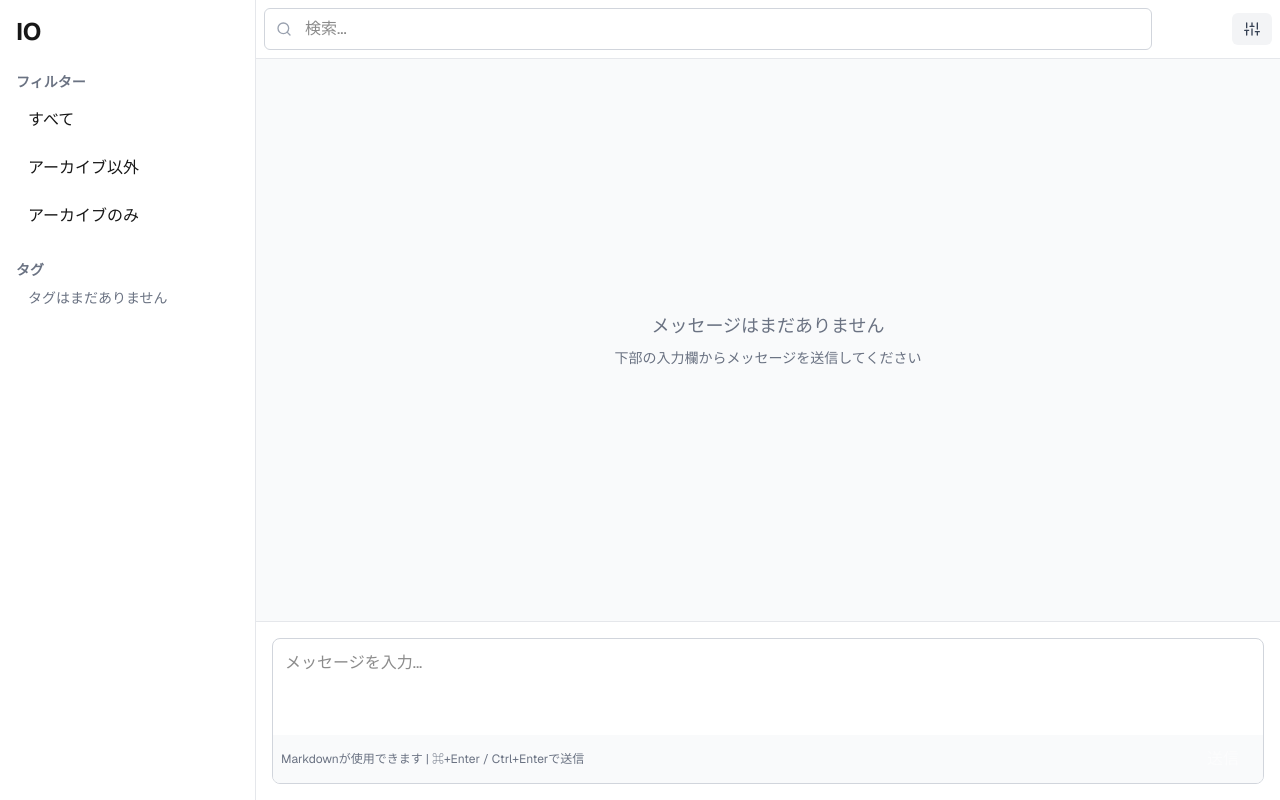
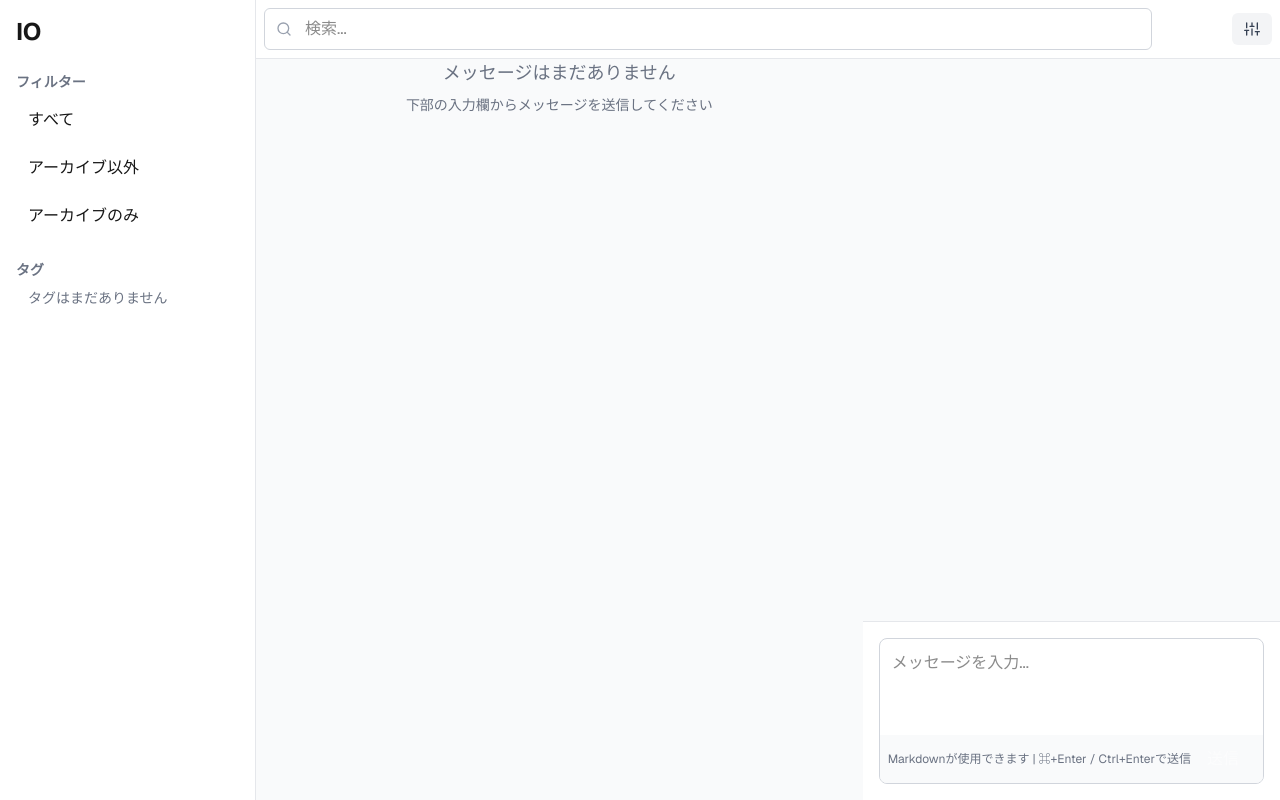
Before and after one commit to udus122/io-demo, a Next.js app in the folder io-app/: page / in a window 1280 px wide. Built offline with nearby package versions, Linux system fonts and the light colour scheme.

Commit message:
fix: モバイル表示時のメッセージ入力欄の表示問題を修正 🐛

```diff
--- a/io-app/src/app/page.tsx
+++ b/io-app/src/app/page.tsx
@@ -104,7 +104,7 @@ const MainContent = () => {
         {/* 検索オプション */}
         <SearchOptions isVisible={showSearchOptions} />
 
-        <div className="flex flex-1 overflow-hidden">
+        <div className="flex flex-col md:flex-row flex-1 overflow-hidden">
           {/* 検索結果またはメッセージリスト */}
           {isSearchActive ? (
             <SearchResults
@@ -113,7 +113,13 @@ const MainContent = () => {
               onArchiveToggle={toggleArchive}
             />
           ) : (
-            <div className={`flex flex-col ${activeThreadId ? 'w-1/2' : 'w-full'}`}>
+            <>
+              {/* メッセージリスト - モバイルではスレッド表示時に非表示 */}
+              <div className={`
+                flex-1 overflow-auto
+                ${activeThreadId ? 'hidden md:block md:w-1/2' : 'w-full'}
+                transition-all duration-300
+              `}>
                 <MessageList
                   messages={messagesWithThreadInfo}
                   onReply={handleOpenThread}
@@ -121,13 +127,11 @@ const MainContent = () => {
                   onArchiveToggle={toggleArchive}
                   lastAddedMessageId={lastAddedMessageId}
                 />
-              <MessageInput onSendMessage={handleSendMessage} />
               </div>
-          )}
 
               {/* スレッドエリア - 検索中は非表示 */}
-          {activeThreadId && !isSearchActive && (
-            <div className="w-1/2">
+              {activeThreadId && (
+                <div className="w-full md:w-1/2 flex-1 overflow-auto">
                   <ThreadView
                     parentMessage={activeThreadParent}
                     replies={activeThreadReplies}
@@ -137,6 +141,21 @@ const MainContent = () => {
                     onClose={handleCloseThread}
                   />
                 </div>
+              )}
+
+              {/* メッセージ入力欄 - 常に表示 */}
+              <div className="mt-auto">
+                {activeThreadId ? (
+                  <MessageInput
+                    onSendMessage={handleSendReply}
+                    replyToId={activeThreadId}
+                    placeholder="返信を入力..."
+                  />
+                ) : (
+                  <MessageInput onSendMessage={handleSendMessage} />
+                )}
+              </div>
+            </>
           )}
         </div>
       </div>
--- a/io-app/src/components/thread/ThreadView.tsx
+++ b/io-app/src/components/thread/ThreadView.tsx
@@ -1,6 +1,5 @@
 import React, { useRef, useEffect, useState } from 'react';
 import MessageItem from '../message/MessageItem';
-import MessageInput from '../message/MessageInput';
 import { Message } from '@/types';
 import { useMessages } from '@/contexts/MessageContext';
 
@@ -48,10 +47,20 @@ const ThreadView: React.FC<ThreadViewProps> = ({
     <div className="flex flex-col h-full border-l border-gray-200 dark:border-gray-700 bg-white dark:bg-gray-800">
       {/* ヘッダー */}
       <div className="p-4 border-b border-gray-200 dark:border-gray-700 flex justify-between items-center">
-        <h2 className="font-semibold">スレッド</h2>
+        <div className="flex items-center">
+          {/* モバイル用の戻るボタン */}
+          <button
+            onClick={onClose}
+            className="md:hidden mr-2 text-gray-500 hover:text-gray-700 dark:hover:text-gray-300"
+          >
+            ← 戻る
+          </button>
+          <h2 className="font-semibold">スレッド</h2>
+        </div>
+        {/* デスクトップ用の閉じるボタン */}
         <button
           onClick={onClose}
-          className="text-gray-500 hover:text-gray-700 dark:hover:text-gray-300"
+          className="hidden md:block text-gray-500 hover:text-gray-700 dark:hover:text-gray-300"
         >
           ✕
         </button>
@@ -73,7 +82,7 @@ const ThreadView: React.FC<ThreadViewProps> = ({
       </div>
 
       {/* 返信リスト */}
-      <div className="flex-1 overflow-y-auto">
+      <div className="flex-1 overflow-y-auto pb-4">
         {replies.length > 0 ? (
           replies.map(reply => (
             <div
@@ -100,13 +109,6 @@ const ThreadView: React.FC<ThreadViewProps> = ({
         )}
         <div ref={repliesEndRef} />
       </div>
-
-      {/* 返信入力 */}
-      <MessageInput
-        onSendMessage={onSendReply}
-        replyToId={parentMessage.id}
-        placeholder="返信を入力..."
-      />
     </div>
   );
 };
```
Lines whose indentation alone changed are shown as unchanged.
